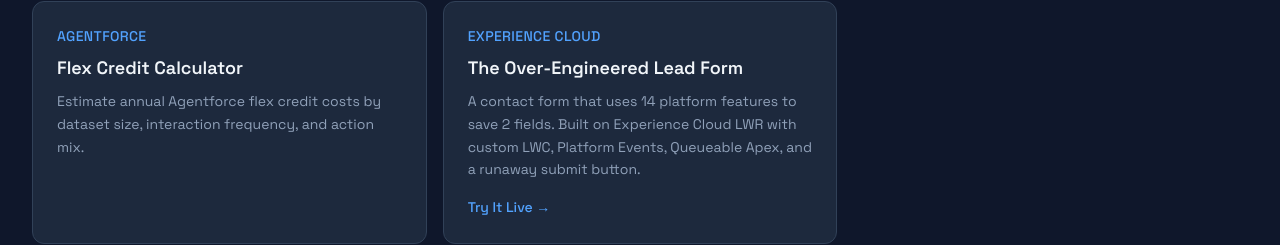
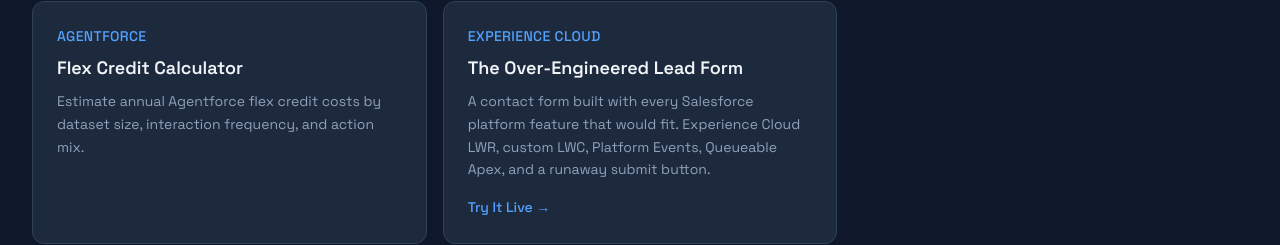
Before and after one commit to tdforce85/sfprojects, a Next.js app in the folder apps/portfolio/: page /tools in a window 1280 px wide. Shown: the part 240-485 px from the top of the page. Built offline with nearby package versions, Linux system fonts and the light colour scheme.

Commit message:
fix: replace exact platform feature count with sarcastic copy
https://claude.ai/code/session_01UfSPTF149EsQ8KxpXD8rVd

```diff
--- a/apps/portfolio/src/app/how-its-built/page.tsx
+++ b/apps/portfolio/src/app/how-its-built/page.tsx
@@ -11,7 +11,7 @@ export default function HowItsBuilt() {
       <p className="text-slate-400 text-lg leading-relaxed mb-16">
         This isn&apos;t a Squarespace site. Everything you see here is
         purpose-built — the portfolio site, the live Salesforce demos, and the
-        questionable decision to use 14 platform features for a contact form.
+        contact form that got a little out of hand.
       </p>
 
       <div className="space-y-14">
--- a/apps/portfolio/src/app/page.tsx
+++ b/apps/portfolio/src/app/page.tsx
@@ -49,7 +49,7 @@ export default function Home() {
               The Over-Engineered Lead Form
             </h3>
             <p className="text-slate-400 text-sm leading-relaxed">
-              A contact form that uses 14 platform features to save 2 fields.
+              A contact form built with every Salesforce platform feature that would fit.
               Built on Experience Cloud LWR with custom LWC, Platform Events,
               Queueable Apex, and a runaway submit button.
             </p>
--- a/apps/portfolio/src/app/tools/page.tsx
+++ b/apps/portfolio/src/app/tools/page.tsx
@@ -43,8 +43,8 @@ export default function Tools() {
             The Over-Engineered Lead Form
           </h3>
           <p className="text-slate-400 text-sm leading-relaxed">
-            A contact form that uses 14 platform features to save 2 fields.
-            Built on Experience Cloud LWR with custom LWC, Platform Events,
+            A contact form built with every Salesforce platform feature that
+            would fit. Experience Cloud LWR, custom LWC, Platform Events,
             Queueable Apex, and a runaway submit button.
           </p>
           <div className="mt-4 inline-block text-sm font-medium text-blue-400 group-hover:text-blue-300 transition-colors">
```
